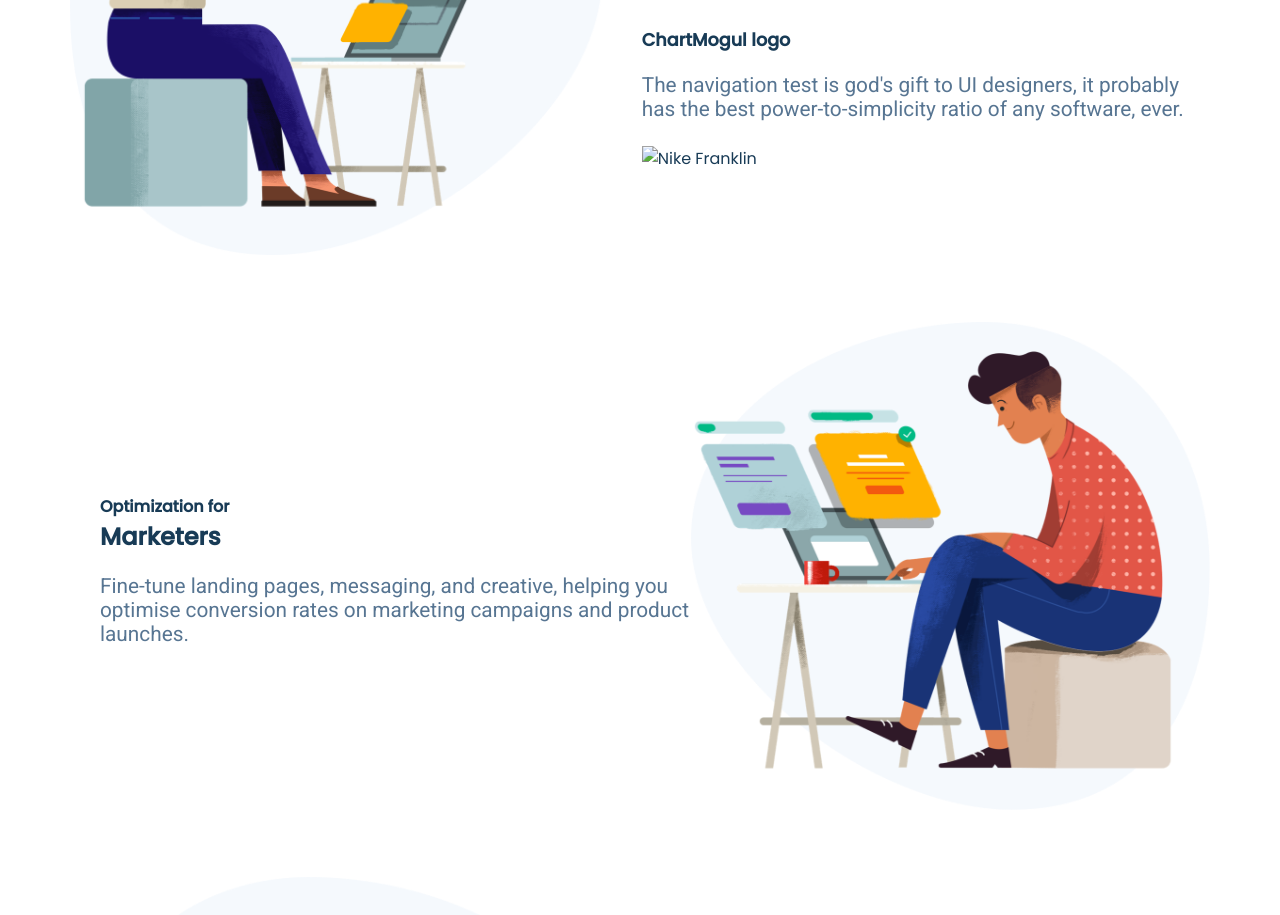
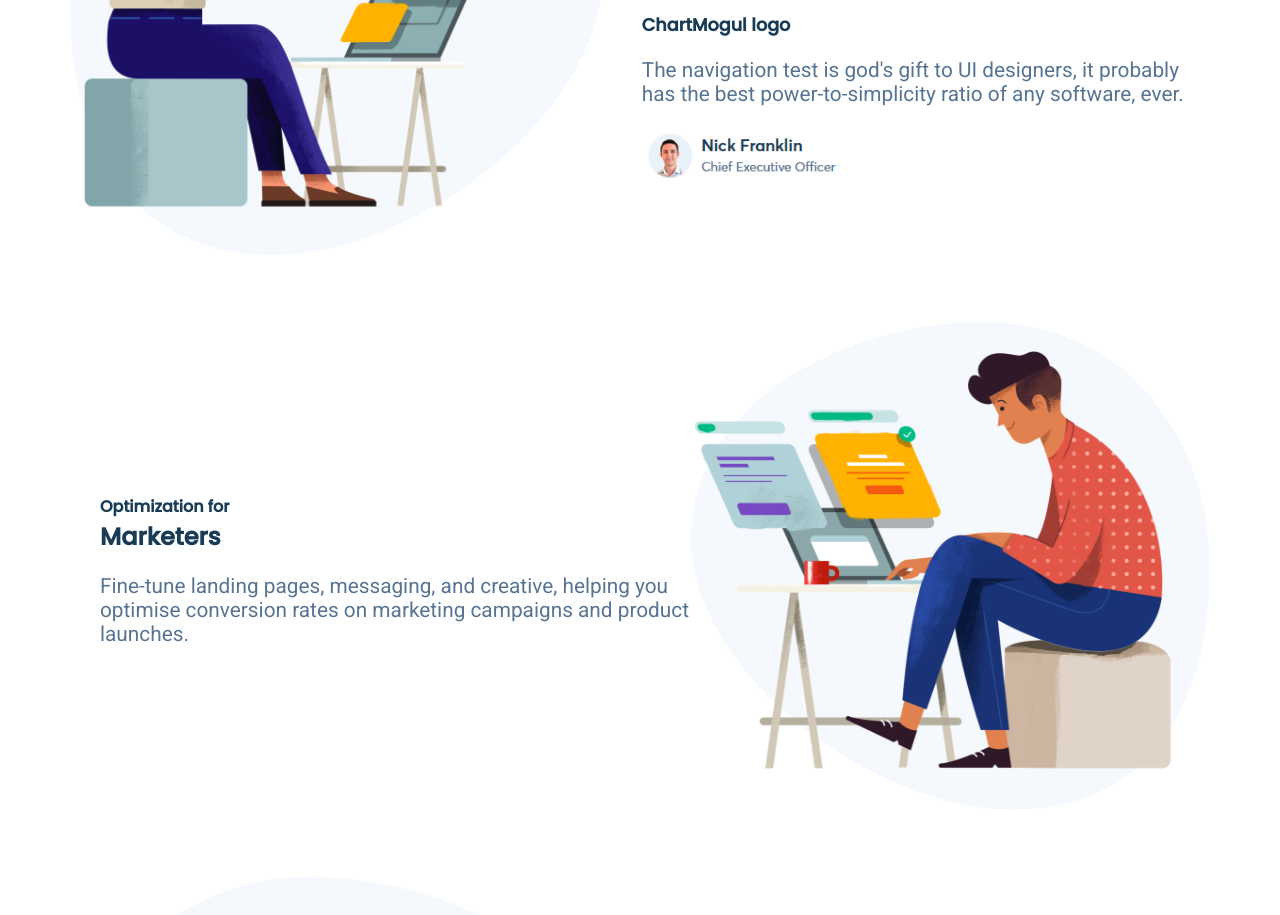
Before and after one commit to laxman-rathod/UsabilityHub-Clone, a plain HTML site: page index.html in a window 1280 px wide. Shown: the part 1980-2895 px from the top of the page. Drawn offline with Linux system fonts and the light colour scheme.

Commit message:
Update index.html

```diff
--- a/index.html
+++ b/index.html
@@ -148,7 +148,7 @@
                 <h3 id="heading3">ChartMogul logo</h3>
                 <p>The navigation test is god's gift to UI designers, it probably has the best power-to-simplicity ratio of any software, ever.</p>
 
-                <img src="./assets/nick img.png" alt="Nike Franklin">
+                <img src="nick img.png" alt="Nike Franklin">
 
             </div>
         </div>
```
